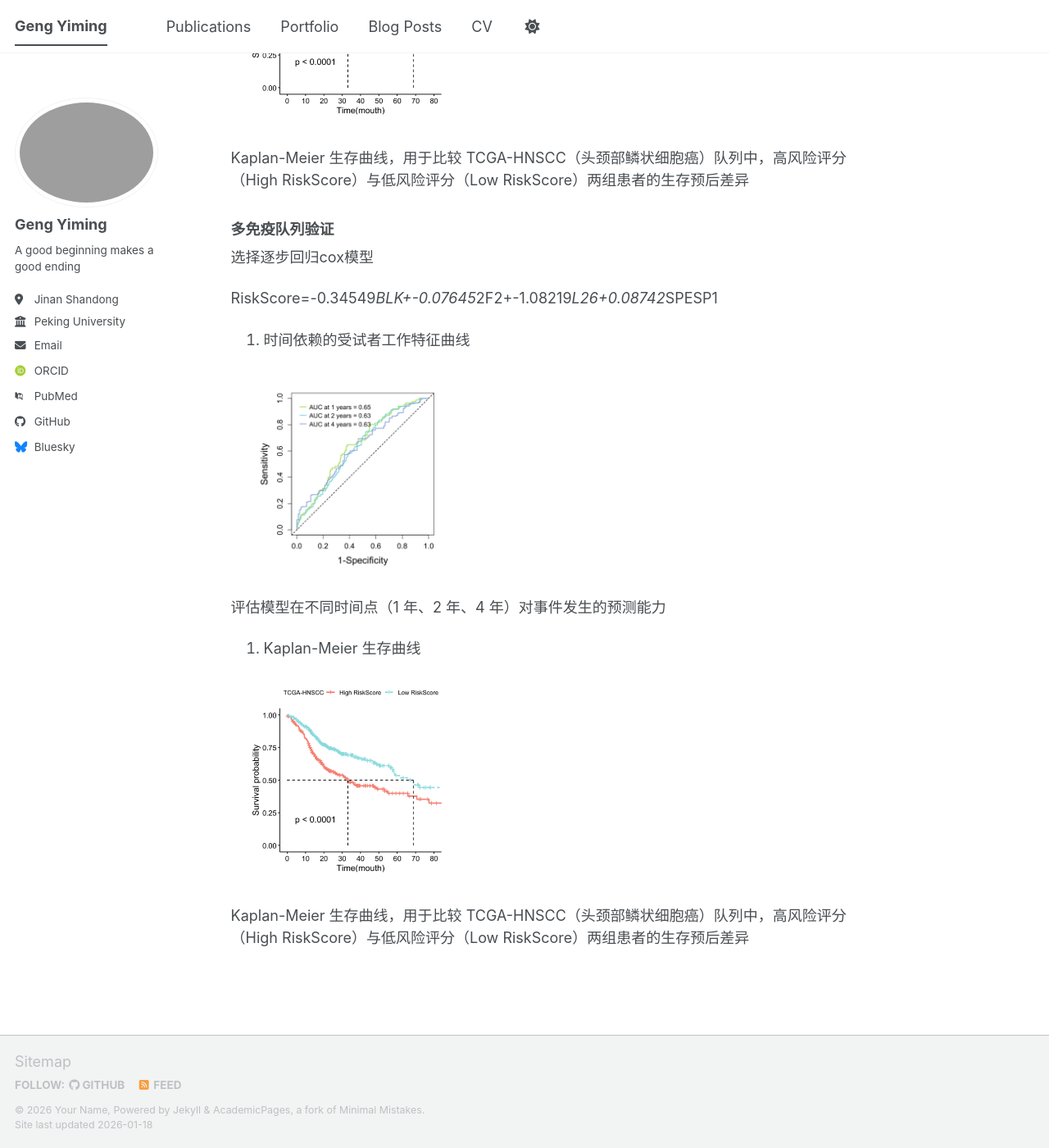
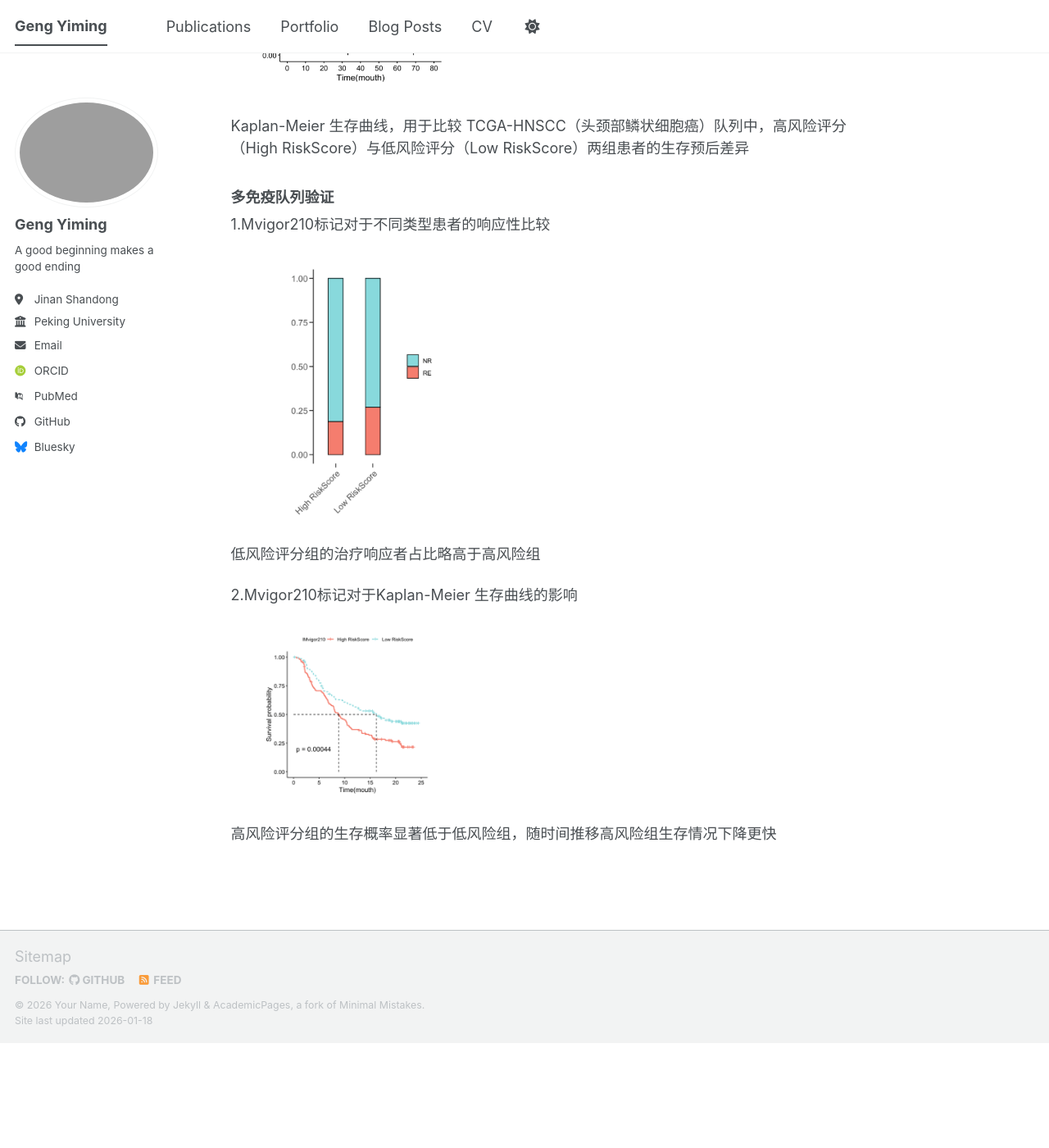
Before and after one commit to GENGYIM/GENGYIM.github.io, a Jekyll site: the page built from _pages/about.md, in a window 1280 px wide and 1400 px high, scrolled down 5935 px. Shown: the whole window at 82% size. Built offline with Jekyll 4.4.1, drawn with Linux system fonts in a browser that asks for light colours; some web fonts are replaced; a script bundle is joined from its source files by our own code; library files that are not in the unit come from our copies; after the commit the page ends 7207 px from its top, so only the background shows below that; some of the changed text lies outside the part shown.

Commit message:
Update about.md

```diff
--- a/_pages/about.md
+++ b/_pages/about.md
@@ -93,31 +93,27 @@ NR（无应答）与 RE（应答） 两组样本间的基因差异表达情况
 
 RiskScore=-0.34549*BLK+-0.07645*2F2+-1.08219*L26+0.08742*SPESP1
 
-1. 时间依赖的受试者工作特征曲线
+1.时间依赖的受试者工作特征曲线
 
 ![ 时间依赖的受试者工作特征曲线结果图](/images/09.png){: style="width: 80%; max-width: 300px;"}
 
-评估模型在不同时间点（1 年、2 年、4 年）对事件发生的预测能力
-
-2. Kaplan-Meier 生存曲线
+评估模型在不同时间点（1 年、2 年、4 年）疾病复发情况
+2.Kaplan-Meier 生存曲线
 
 ![LASSO 回归的系数轨迹图结果图](/images/10.png){: style="width: 80%; max-width: 300px;"}
 
 Kaplan-Meier 生存曲线，用于比较 TCGA-HNSCC（头颈部鳞状细胞癌）队列中，高风险评分（High RiskScore）与低风险评分（Low RiskScore）两组患者的生存预后差异
 
 ### 多免疫队列验证
-选择逐步回归cox模型
 
-RiskScore=-0.34549*BLK+-0.07645*2F2+-1.08219*L26+0.08742*SPESP1
+1.Mvigor210标记对于不同类型患者的响应性比较
 
-1. 时间依赖的受试者工作特征曲线
+![ 时间依赖的受试者工作特征曲线结果图](/images/11.png){: style="width: 80%; max-width: 300px;"}
 
-![ 时间依赖的受试者工作特征曲线结果图](/images/09.png){: style="width: 80%; max-width: 300px;"}
+低风险评分组的治疗响应者占比略高于高风险组
 
-评估模型在不同时间点（1 年、2 年、4 年）对事件发生的预测能力
+2.Mvigor210标记对于Kaplan-Meier 生存曲线的影响
 
-2. Kaplan-Meier 生存曲线
+![Mvigor210标记对于Kaplan-Meier 生存曲线的影响结果图](/images/12.png){: style="width: 80%; max-width: 300px;"}
 
-![LASSO 回归的系数轨迹图结果图](/images/10.png){: style="width: 80%; max-width: 300px;"}
-
-Kaplan-Meier 生存曲线，用于比较 TCGA-HNSCC（头颈部鳞状细胞癌）队列中，高风险评分（High RiskScore）与低风险评分（Low RiskScore）两组患者的生存预后差异
+高风险评分组的生存概率显著低于低风险组，随时间推移高风险组生存情况下降更快
```
